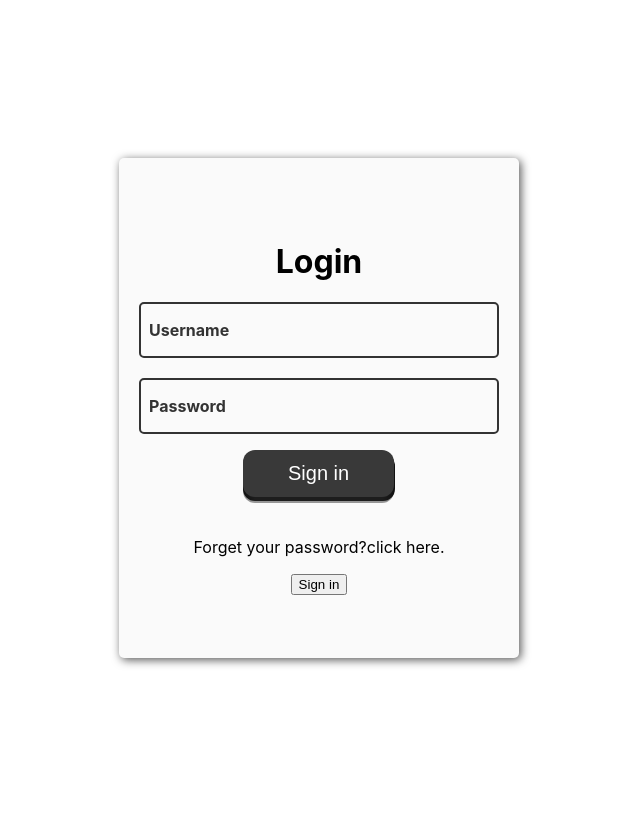
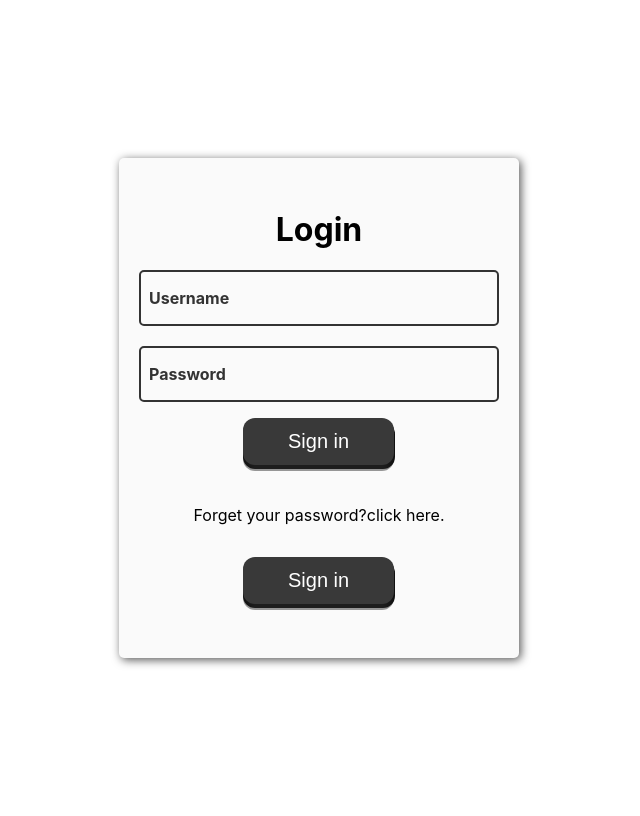
Before and after one commit to chintu901/e-commerce_website, a Flask app: page / in a window 1280 px wide. Shown: the whole page, without its empty margins (321-961 px from the left). Run offline with Flask 3, Linux system fonts and the light colour scheme.

Commit message:
add css to the register button

```diff
--- a/static/style/css/main.css
+++ b/static/style/css/main.css
@@ -155,5 +155,82 @@
 #background #box #button .button-signin-pushable:focus:not(:focus-visible) {
   outline: none;
 }
+#background #box #register_button {
+  margin: 20px;
+}
+#background #box #register_button .button-signin-pushable {
+  position: relative;
+  border: none;
+  background: transparent;
+  padding: 0;
+  cursor: pointer;
+  outline-offset: 4px;
+  transition: filter 250ms;
+  user-select: none;
+  -webkit-user-select: none;
+  touch-action: manipulation;
+}
+#background #box #register_button .button-signin-pushable .button-signin-shadow {
+  position: absolute;
+  top: 0;
+  left: 0;
+  width: 100%;
+  height: 100%;
+  border-radius: 12px;
+  background: hsla(0, 0%, 0%, 0.399);
+  will-change: transform;
+  transform: translateY(2px);
+  transition: transform 600ms cubic-bezier(0.3, 0.7, 0.4, 1);
+}
+#background #box #register_button .button-signin-pushable .button-signin-edge {
+  position: absolute;
+  top: 0;
+  left: 0;
+  width: 100%;
+  height: 100%;
+  border-radius: 12px;
+  background: linear-gradient(to left, rgb(16, 16, 16) 0%, rgb(29, 29, 29) 8%, rgb(29, 29, 29) 92%, rgb(16, 16, 16) 100%);
+}
+#background #box #register_button .button-signin-pushable .button-signin-front {
+  display: block;
+  position: relative;
+  padding: 12px 37px;
+  border-radius: 12px;
+  font-size: 1.1rem;
+  color: white;
+  background: rgb(57, 57, 57);
+  will-change: transform;
+  transform: translateY(-4px);
+  transition: transform 600ms cubic-bezier(0.3, 0.7, 0.4, 1);
+}
+@media (min-width: 768px) {
+  #background #box #register_button .button-signin-pushable .button-signin-front {
+    font-size: 1.25rem;
+    padding: 12px 45px;
+  }
+}
+#background #box #register_button .button-signin-pushable:hover {
+  filter: brightness(110%);
+  -webkit-filter: brightness(110%);
+}
+#background #box #register_button .button-signin-pushable:hover .button-signin-front {
+  transform: translateY(-6px);
+  transition: transform 250ms cubic-bezier(0.3, 0.7, 0.4, 1.5);
+}
+#background #box #register_button .button-signin-pushable:active .button-signin-front {
+  transform: translateY(-2px);
+  transition: transform 34ms;
+}
+#background #box #register_button .button-signin-pushable:hover .button-signin-shadow {
+  transform: translateY(4px);
+  transition: transform 250ms cubic-bezier(0.3, 0.7, 0.4, 1.5);
+}
+#background #box #register_button .button-signin-pushable:active .button-signin-shadow {
+  transform: translateY(1px);
+  transition: transform 34ms;
+}
+#background #box #register_button .button-signin-pushable:focus:not(:focus-visible) {
+  outline: none;
+}
 
 /*# sourceMappingURL=main.css.map */
--- a/static/style/sass/main.scss
+++ b/static/style/sass/main.scss
@@ -194,5 +194,111 @@
               }
             }
         }
+        #register_button {
+            margin: 20px;
+
+            .button-signin-pushable {
+              position: relative;
+              border: none;
+              background: transparent;
+              padding: 0;
+              cursor: pointer;
+              outline-offset: 4px;
+              transition: filter 250ms;
+              user-select: none;
+              -webkit-user-select: none;
+              touch-action: manipulation;
+
+              .button-signin-shadow {
+                position: absolute;
+                top: 0;
+                left: 0;
+                width: 100%;
+                height: 100%;
+                border-radius: 12px;
+                background: hsla(0, 0%, 0%, 0.399);
+                will-change: transform;
+                transform: translateY(2px);
+                transition:
+                  transform
+                  600ms
+                  cubic-bezier(.3, .7, .4, 1);
+              }
+
+              .button-signin-edge {
+                position: absolute;
+                top: 0;
+                left: 0;
+                width: 100%;
+                height: 100%;
+                border-radius: 12px;
+                background: linear-gradient(
+                  to left,
+                  rgb(16, 16, 16) 0%,
+                  rgb(29, 29, 29) 8%,
+                  rgb(29, 29, 29) 92%,
+                  rgb(16, 16, 16) 100%
+                );
+              }
+
+              .button-signin-front {
+                display: block;
+                position: relative;
+                padding: 12px 37px;
+                border-radius: 12px;
+                font-size: 1.1rem;
+                color: white;
+                background: rgb(57, 57, 57);
+                will-change: transform;
+                transform: translateY(-4px);
+                transition:
+                  transform
+                  600ms
+                  cubic-bezier(.3, .7, .4, 1);
+              }
+
+              @media (min-width: 768px) {
+                .button-signin-front {
+                  font-size: 1.25rem;
+                  padding: 12px 45px;
+                }
+              }
+
+              &:hover {
+                filter: brightness(110%);
+                -webkit-filter: brightness(110%);
+              }
+
+              &:hover .button-signin-front {
+                transform: translateY(-6px);
+                transition:
+                  transform
+                  250ms
+                  cubic-bezier(.3, .7, .4, 1.5);
+              }
+
+              &:active .button-signin-front {
+                transform: translateY(-2px);
+                transition: transform 34ms;
+              }
+
+              &:hover .button-signin-shadow {
+                transform: translateY(4px);
+                transition:
+                  transform
+                  250ms
+                  cubic-bezier(.3, .7, .4, 1.5);
+              }
+
+              &:active .button-signin-shadow {
+                transform: translateY(1px);
+                transition: transform 34ms;
+              }
+
+              &:focus:not(:focus-visible) {
+                outline: none;
+              }
+            }
+        }
     }
 }
```
Also changed, not shown: 1 other file.
